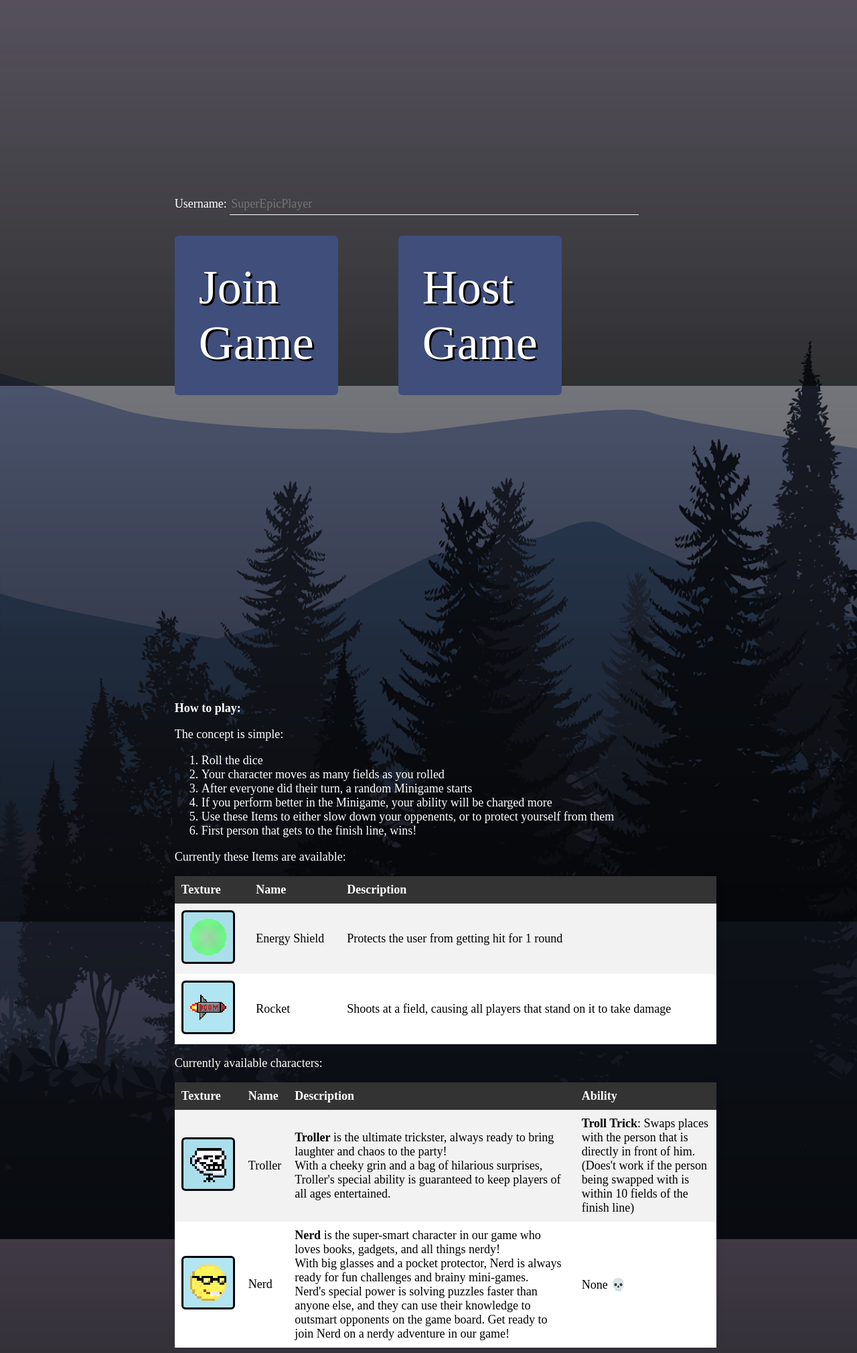
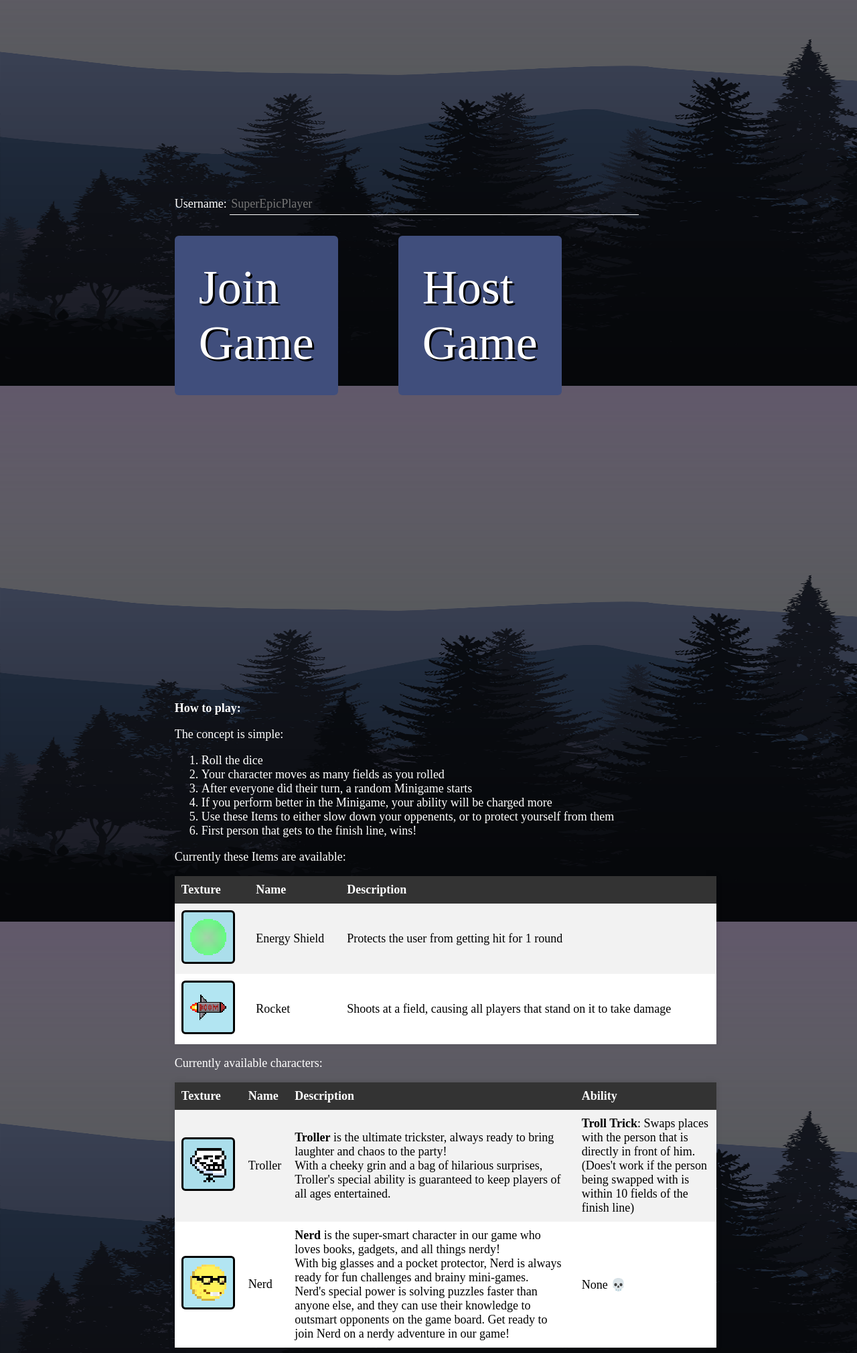
Before and after one commit to DenizCiger/Pugnators, a PHP site: page /home.html in a window 1280 px wide. Shown: the part 224-2244 px from the top of the page at 67% size. Run offline with PHP 8.4, Linux system fonts and the light colour scheme.

Commit message:
Change some values about background-size

```diff
--- a/Webpage/style.css
+++ b/Webpage/style.css
@@ -13,7 +13,7 @@ body{
   background-repeat: no-repeat;
   background-position: center;
   background-attachment: fixed;
-  background-size: cover;
+  background-size: 100vw 100vh;
   overflow: scroll;
 }
 
```
